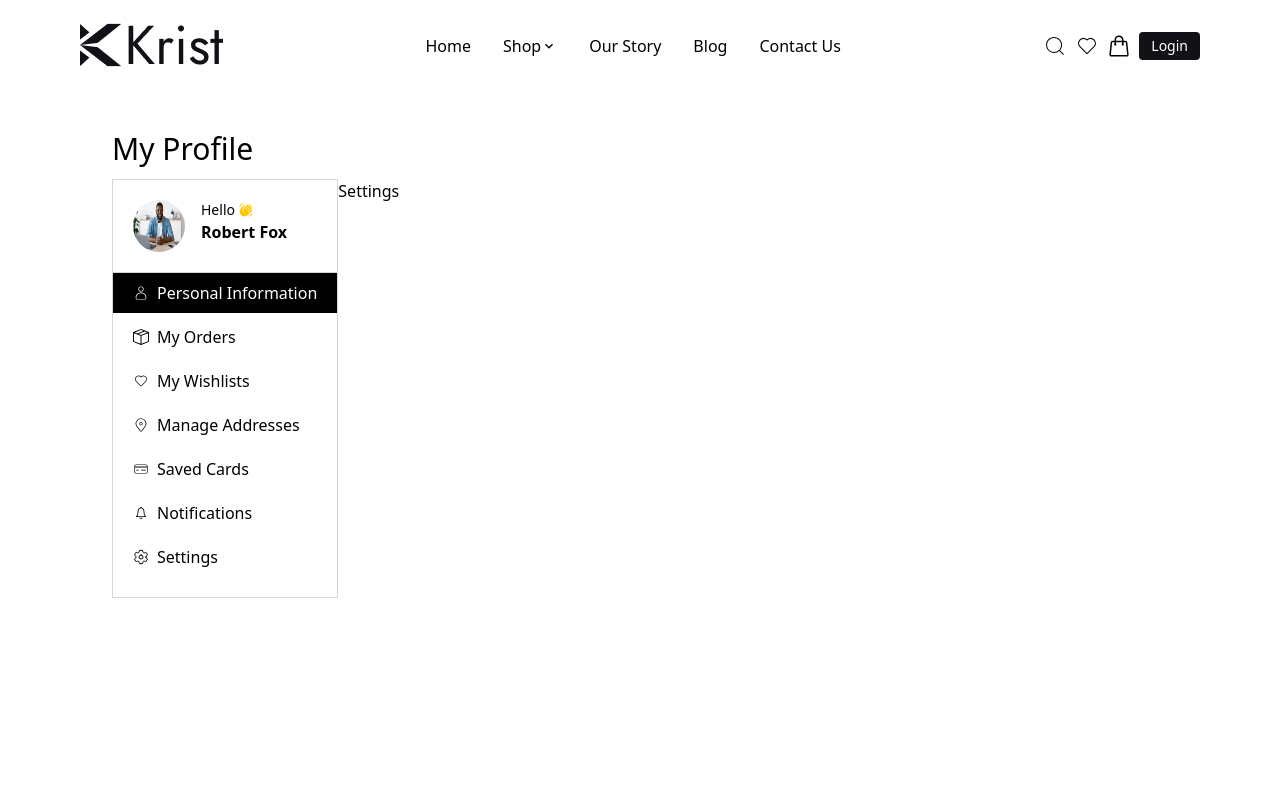
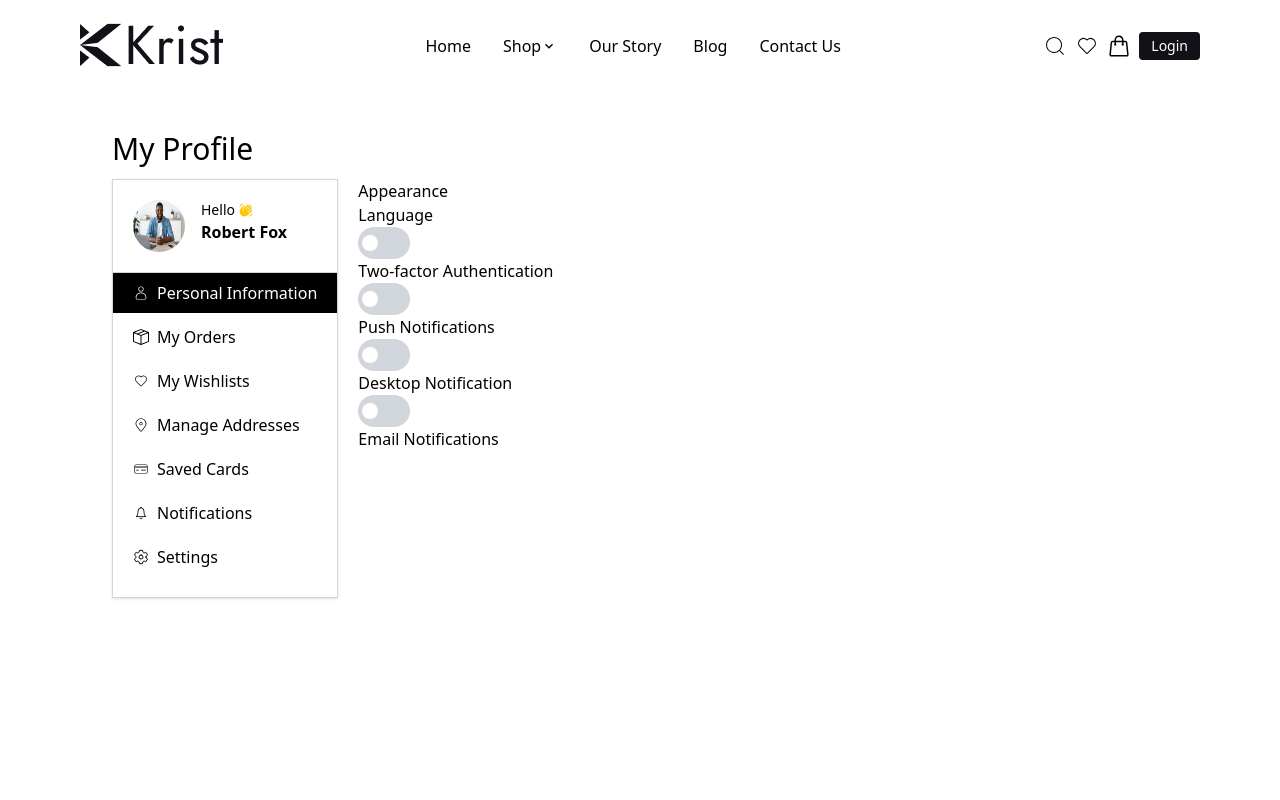
Before and after one commit to iadedayo01/Ecommerce, a React (Vite) app: page /profile/settings in a window 1280 px wide. Shown: the top 800 px of the page. Built offline with nearby package versions, Linux system fonts and the light colour scheme.

Commit message:
Started working on settings component

```diff
--- a/src/PAGES/Settings.tsx
+++ b/src/PAGES/Settings.tsx
@@ -1,9 +1,13 @@
 // import React from 'react'
+
+import SettingsComponent from "../components/Settings/SettingsComponent";
 
 const Settings = () => {
   return (
-    <div>Settings</div>
-  )
-}
+    <div className="px-5">
+      <SettingsComponent />
+    </div>
+  );
+};
 
-export default Settings
+export default Settings;
--- a/src/Shared/Sidebar.tsx
+++ b/src/Shared/Sidebar.tsx
@@ -54,7 +54,7 @@ const Sidebar = () => {
     },
   ];
   return (
-    <div className=" flex flex-col border border-gray-300 py-5">
+    <div className=" flex flex-col shadow border border-gray-300 py-5">
       <div className="flex gap-4 px-5 ">
         <div className="size-13 rounded-full">
           <img className=" h-full w-full rounded-full" src={IM} />
--- a/src/Shared/Toggle.tsx
+++ b/src/Shared/Toggle.tsx
@@ -24,7 +24,7 @@ export default function Toggle({
       {label && <span className="text-sm font-medium">{label}</span>}
       <button
         onClick={handleToggle}
-        className={`relative inline-flex h-6 w-11 items-center rounded-full transition-colors ${
+        className={`relative inline-flex h-8 w-13 cursor-pointer items-center rounded-full transition-colors ${
           enabled ? "bg-green-500" : "bg-gray-300"
         }`}
       >
--- /dev/null
+++ b/src/components/Settings/SettingsComponent.tsx
@@ -0,0 +1,58 @@
+// import React from 'react'
+import type { ReactElement } from "react";
+import Toggle from "../../Shared/Toggle";
+
+interface settingsInfoProps {
+  header: string;
+  info: string;
+  id: number;
+  function?: ReactElement;
+}
+
+const SettingsComponent = () => {
+  const settingsInfo: settingsInfoProps[] = [
+    {
+      id: 1,
+      header: "Appearance",
+      info: "Customize how your theme looks on your device",
+    },
+    { id: 2, header: "Language", info: "Select your language" },
+    {
+      id: 3,
+      header: "Two-factor Authentication",
+      info: "Keep your account secure by enabling 2FA via email",
+      function: <Toggle />,
+    },
+    {
+      id: 4,
+      header: "Push Notifications",
+      info: "Receive push notification",
+      function: <Toggle />,
+    },
+    {
+      id: 5,
+      header: "Desktop Notification",
+      info: "Receive push notification in desktop",
+      function: <Toggle />,
+    },
+    {
+      id: 6,
+      header: "Email Notifications",
+      info: "Receive email notification",
+      function: <Toggle />,
+    },
+  ];
+
+  return (
+    <div className="flex flex-col">
+      {settingsInfo.map((settings) => (
+        <div className="flex flex-col">
+        {settings.function}
+        <h1>{settings.header}</h1>
+        </div>
+      ))}
+    </div>
+  );
+};
+
+export default SettingsComponent;
```
